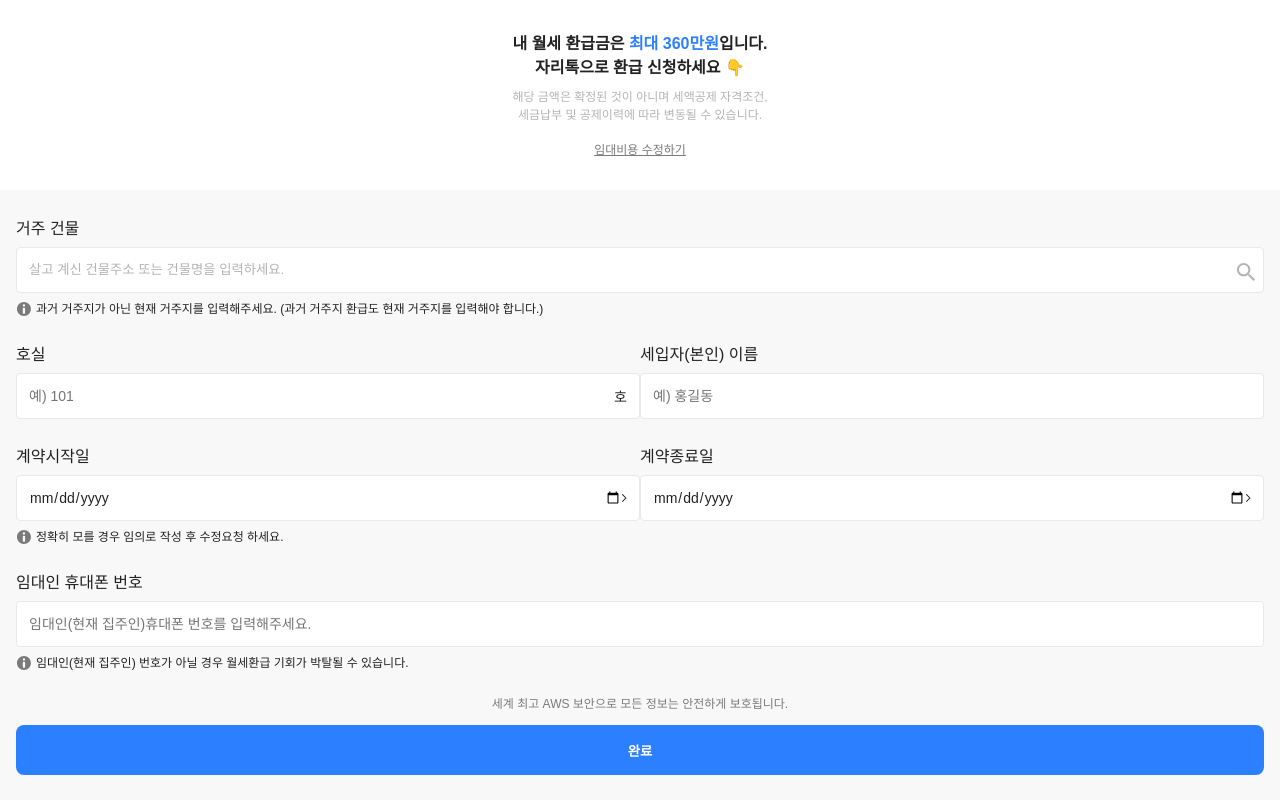
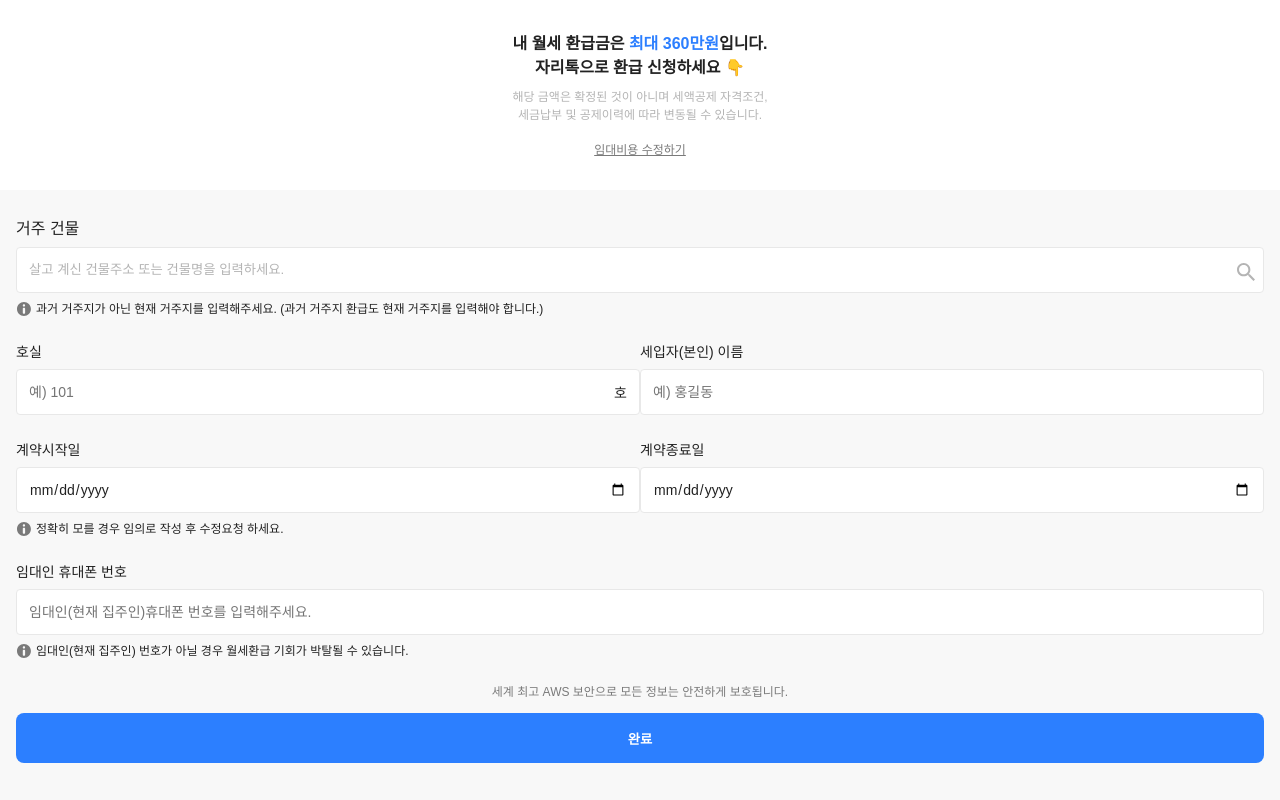
Before and after one commit to younjaewon/zaritalk, a React (Create React App) app: page /landlord in a window 1280 px wide. Built offline with nearby package versions, Linux system fonts and the light colour scheme.

Commit message:
Style : remove arrowIcon property

```diff
--- a/src/components/common/input/InputWithTitle.tsx
+++ b/src/components/common/input/InputWithTitle.tsx
@@ -1,23 +1,20 @@
 import React from "react";
 import styled from "styled-components";
 import InputGroup from "@components/common/input/InputGroup";
-import { ReactComponent as LeftArrowIcon } from "@lib/assets/svg/leftArrow.svg";
 
 interface Props extends React.InputHTMLAttributes<HTMLInputElement> {
   title: string;
   suffix?: string;
-  arrowIcon?: boolean;
 }
 
-const InputWithTitle = ({ title, suffix, arrowIcon, ...input }: Props) => {
+const InputWithTitle = ({ title, suffix, ...input }: Props) => {
   return (
     <Container>
-      <span>{title}</span>
+      <span className="title">{title}</span>
       <InputGroup>
         <Wrapper>
           <input {...input} />
           <span>{suffix}</span>
-          {arrowIcon && <LeftArrowIcon />}
         </Wrapper>
       </InputGroup>
     </Container>
@@ -29,6 +26,10 @@ const Container = styled.div`
   width: 100%;
   flex-direction: column;
   gap: 8px;
+
+  .title {
+    font-size: 14px;
+  }
 `;
 
 const Wrapper = styled.div`
```
